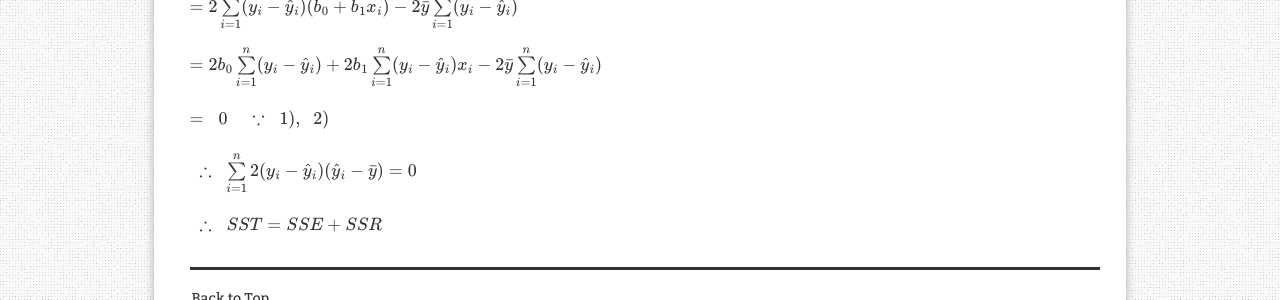
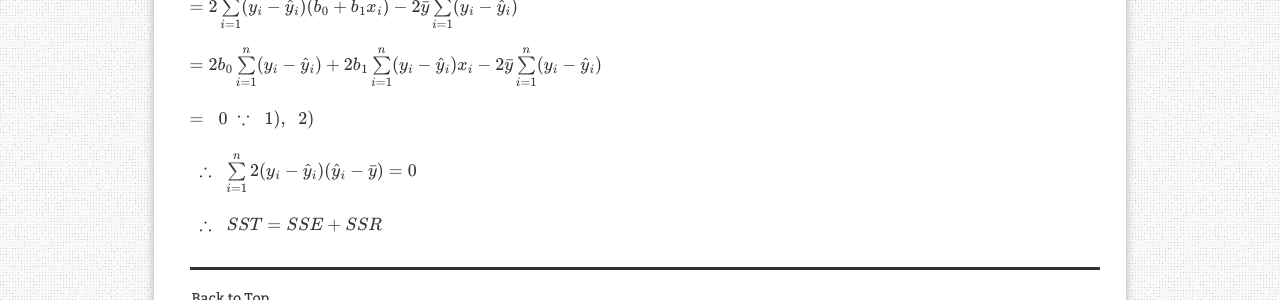
Before and after one commit to aristohyun/aristohyun.github.io, a Jekyll site: the page built from _posts/2021-06-25-Linear-Regression.md, in a window 1280 px wide and 900 px high, scrolled down 3114 px. Shown: the part 286-586 px from the top of the window. Built offline with Jekyll 4.4.1, drawn with Linux system fonts in a browser that asks for light colours; formulas are drawn with MathJax 3; comment, search, counter and statistics services are not loaded.

```diff
--- a/_posts/2021-06-25-Linear-Regression.md
+++ b/_posts/2021-06-25-Linear-Regression.md
@@ -105,7 +105,7 @@ $ = 2 \sum\limits_ {i=1}^{n} (y_ i - \hat{y}_ i)(b_0 + b_1 x_ i) - 2\bar{y} \sum
 
 $ = 2 b_0 \sum\limits_ {i=1}^{n} (y_ i - \hat{y}_ i) + 2 b_1 \sum\limits_ {i=1}^{n} (y_ i - \hat{y}_ i) x_ i - 2\bar{y} \sum\limits_{i=1}^{n} (y_ i - \hat{y}_ i) $
 
-$ = \;\; 0 \;\;\;\; \because \;\; 1) , \;\;  2) $
+$ = \;\; 0 \; \because \;\; 1) , \;\;  2) $
 
 $ \;\; \therefore \;\; \sum\limits_ {i=1}^{n}2(y_ i - \hat{y}_ i)(\hat{y}_ i - \bar{y}) = 0 $
 
```
